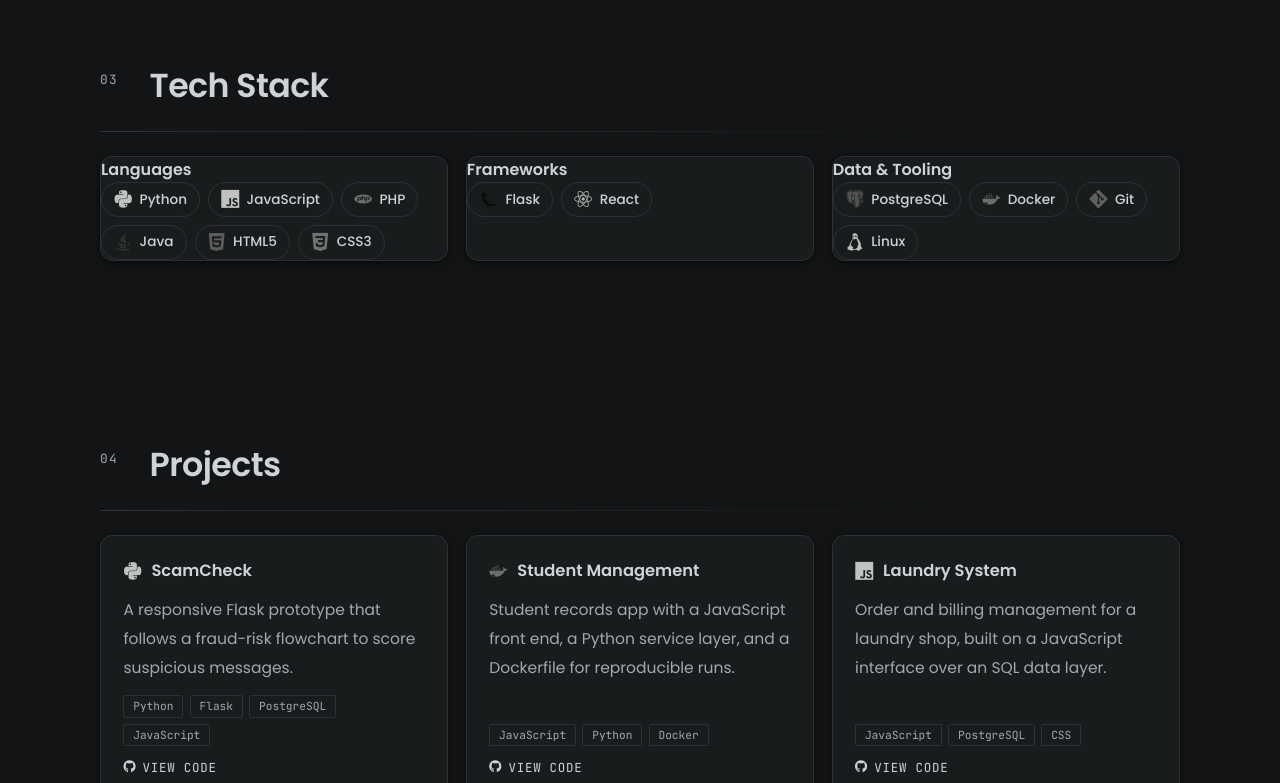
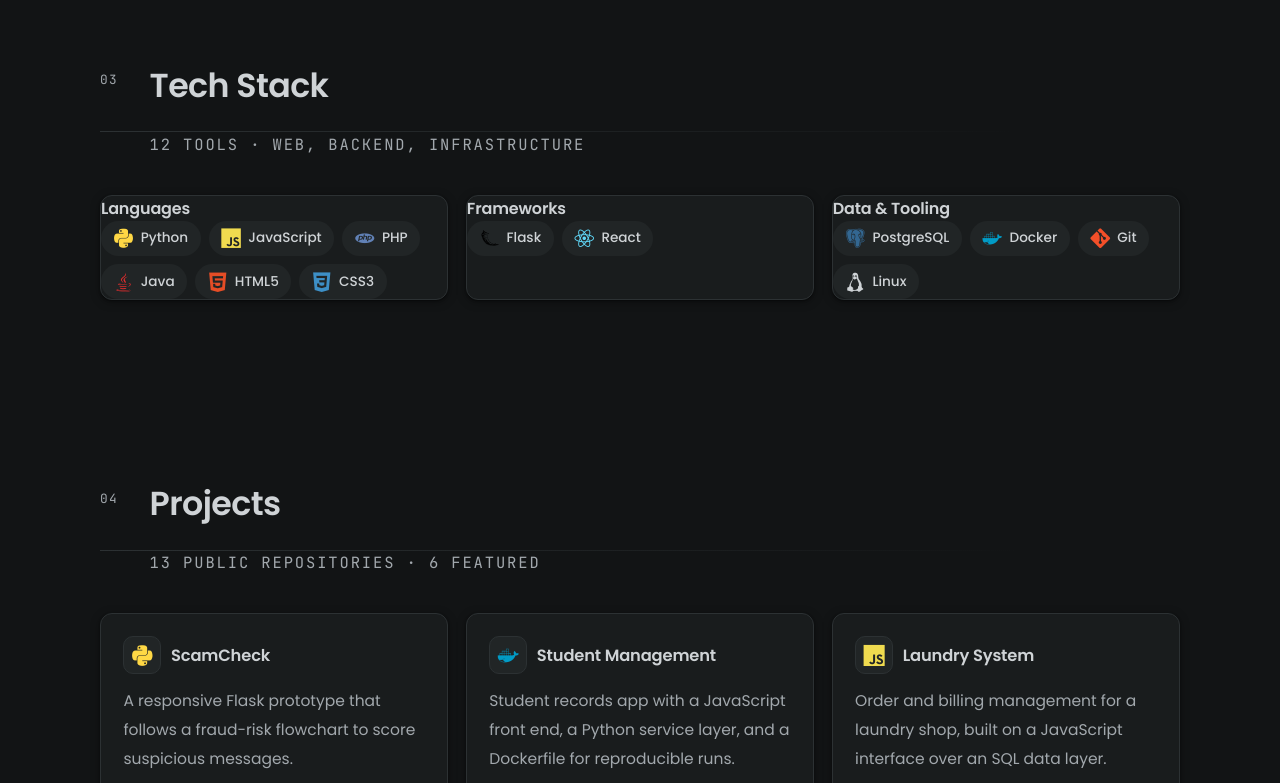
Before and after one commit to Reydev21/My-portfolio, a plain HTML site: page index.html in a window 1280 px wide. Shown: the part 2400-3183 px from the top of the page. Drawn offline with nearby package versions, Linux system fonts and the light colour scheme.

Commit message:
Give project and stack cards colour and structure
The brand marks were still desaturated, so every card read as black text
on white. Restoring their colour is what breaks that up — JS yellow, PHP
violet — and they now sit in tinted 38px tiles.

Also: tags become filled pills instead of empty outlines, project links
gain a hairline separator and a CSS-drawn arrow, cards reveal a left
accent bar on hover, and Projects and Tech Stack get a mono meta line
with real counts (13 repositories, 12 tools).

```diff
--- a/index.html
+++ b/index.html
@@ -216,6 +216,7 @@
         <section class="stack" id="stack">
             <div class="content">
                 <div class="title" data-aos="fade-up" data-aos-duration="1000"><span>Tech Stack</span></div>
+                <p class="section-meta">12 tools &middot; web, backend, infrastructure</p>
 
                 <div class="stack-groups">
                     <div class="stack-group" data-aos="fade-right" data-aos-duration="1100" data-aos-delay="100">
@@ -254,6 +255,7 @@
         <section class="projects" id="projects">
             <div class="content">
                 <div class="title" data-aos="fade-up" data-aos-duration="1000"><span>Projects</span></div>
+                <p class="section-meta">13 public repositories &middot; 6 featured</p>
 
                 <div class="project-grid">
                     <article class="project-card" data-aos="fade-up" data-aos-duration="1100" data-aos-delay="100">
--- a/style.css
+++ b/style.css
@@ -1476,8 +1476,6 @@ section .topic,
 .project-head i {
     font-size: 1.15rem;
     line-height: 1;
-    filter: grayscale(1) contrast(1.1);
-    opacity: 0.85;
 }
 
 .tags {
@@ -2219,3 +2217,124 @@ footer {
         padding-left: 2.6rem;
     }
 }
+
+/* ============================================================
+   Project and stack detail pass
+   The cards were reading as flat black text on white because every
+   brand mark was desaturated and the tags were empty outlines.
+   ============================================================ */
+
+.project-head i {
+    width: 38px;
+    height: 38px;
+    flex: none;
+    display: inline-flex;
+    align-items: center;
+    justify-content: center;
+    border-radius: 10px;
+    background: var(--surface-2);
+    border: 1px solid var(--border);
+    font-size: 1.35rem;
+    transition: transform 0.22s ease, border-color 0.22s ease;
+}
+
+.project-card:hover .project-head i {
+    transform: translateY(-1px);
+    border-color: var(--muted);
+}
+
+.project-card {
+    position: relative;
+    overflow: hidden;
+}
+
+.project-card::before {
+    content: "";
+    position: absolute;
+    left: 0;
+    top: 0;
+    bottom: 0;
+    width: 3px;
+    background: var(--text);
+    transform: scaleY(0);
+    transform-origin: top;
+    transition: transform 0.26s ease;
+}
+
+.project-card:hover::before {
+    transform: scaleY(1);
+}
+
+.tags li {
+    padding: 0.28rem 0.62rem;
+    background: var(--surface-2);
+    border: 1px solid transparent;
+    border-radius: 5px;
+    color: var(--muted);
+    font-size: 0.72rem;
+}
+
+.project-link {
+    margin-top: 0.35rem;
+    padding-top: 0.85rem;
+    border-top: 1px solid var(--border);
+    display: flex;
+    align-items: center;
+    gap: 0.45rem;
+}
+
+.project-link::after {
+    content: "";
+    width: 6px;
+    height: 6px;
+    margin-left: auto;
+    border-top: 1.5px solid currentColor;
+    border-right: 1.5px solid currentColor;
+    transform: rotate(45deg);
+    transition: transform 0.2s ease;
+}
+
+.project-link:hover {
+    text-decoration: none;
+}
+
+.project-link:hover::after {
+    transform: rotate(45deg) translate(3px, -3px);
+}
+
+.chips li {
+    padding: 0.42rem 0.72rem;
+    background: var(--surface-2);
+    border-color: transparent;
+    transition: transform 0.18s ease, background 0.18s ease;
+}
+
+.chips li:hover {
+    transform: translateY(-2px);
+    background: var(--bg-soft, var(--surface-2));
+    border-color: var(--border);
+}
+
+.chips i {
+    font-size: 1.25rem;
+}
+
+.stack-topic,
+.project-head h3 {
+    letter-spacing: -0.01em;
+}
+
+.section-meta {
+    font-family: var(--mono);
+    font-size: 0.76rem;
+    letter-spacing: 0.12em;
+    text-transform: uppercase;
+    color: var(--muted);
+    margin: -1.6rem 0 2.2rem 3.1rem;
+}
+
+@media (max-width: 900px) {
+    .section-meta {
+        margin-left: 2.6rem;
+    }
+}
```
